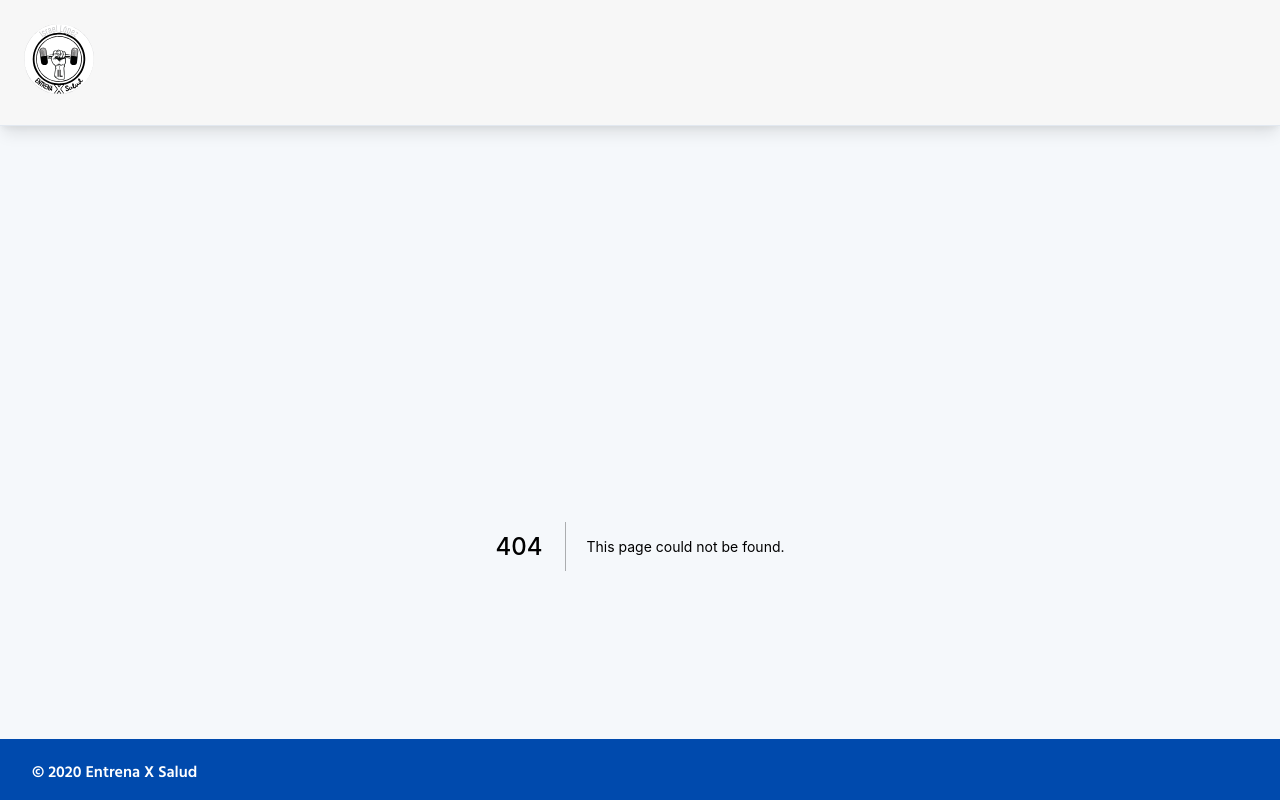
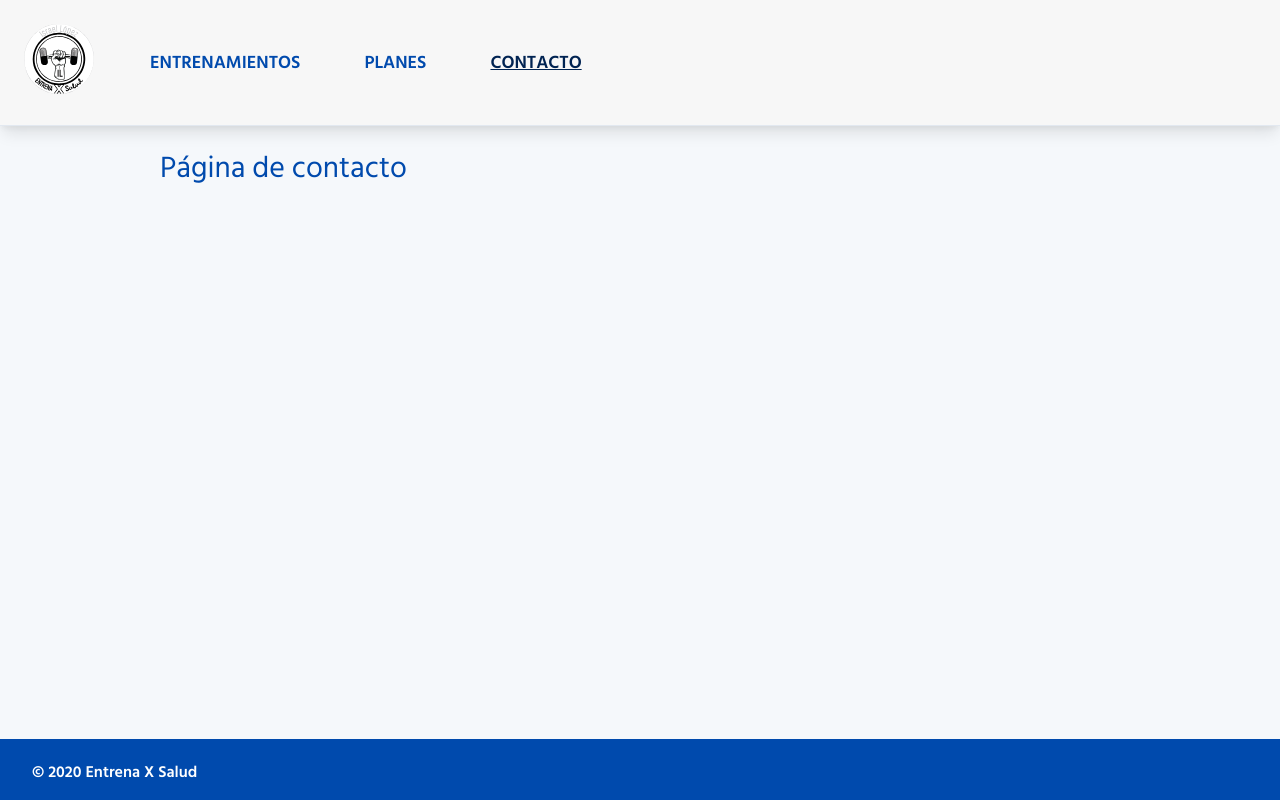
Before and after one commit to javiergranados/entrenaxsalud.es, a Next.js app: page /contacto in a window 1280 px wide. Before the commit this address had no page. Built offline with nearby package versions, Linux system fonts and the light colour scheme.

Commit message:
Revert "Remove unfinished pages"
This reverts commit 184bfb90dccf6b2f99bf1c8dc299e65b8bb77c94.

```diff
--- a/components/Navbar.jsx
+++ b/components/Navbar.jsx
@@ -59,6 +59,27 @@ function Navbar() {
         >
           INICIO
         </a>
+        <a
+          href="/entrenamientos"
+          onClick={handleLink}
+          className={`navbar__button${(router.pathname === '/entrenamientos' && ' selected') || ''}`}
+        >
+          ENTRENAMIENTOS
+        </a>
+        <a
+          href="/planes"
+          onClick={handleLink}
+          className={`navbar__button${(router.pathname === '/planes' && ' selected') || ''}`}
+        >
+          PLANES
+        </a>
+        <a
+          href="/contacto"
+          onClick={handleLink}
+          className={`navbar__button${(router.pathname === '/contacto' && ' selected') || ''}`}
+        >
+          CONTACTO
+        </a>
       </div>
     </nav>
   )
--- /dev/null
+++ b/pages/contacto.js
@@ -0,0 +1,17 @@
+function ContactPage() {
+  return (
+    <>
+      <p className="text-3xl text-cobaltBlue">Página de contacto</p>
+    </>
+  )
+}
+
+export async function getStaticProps() {
+  return {
+    props: {
+      title: 'Contacto',
+    },
+  }
+}
+
+export default ContactPage
--- /dev/null
+++ b/pages/entrenamientos.js
@@ -0,0 +1,17 @@
+function TrainingPage() {
+  return (
+    <>
+      <p className="text-3xl text-cobaltBlue">Página de entrenamientos</p>
+    </>
+  )
+}
+
+export async function getStaticProps() {
+  return {
+    props: {
+      title: 'Entrenamientos',
+    },
+  }
+}
+
+export default TrainingPage
--- a/pages/index.js
+++ b/pages/index.js
@@ -1,7 +1,7 @@
 function IndexPage() {
   return (
     <>
-      <p className="text-3xl text-cobaltBlue">Próximamente...</p>
+      <p className="text-3xl text-cobaltBlue">Página de inicio</p>
     </>
   )
 }
--- /dev/null
+++ b/pages/planes.js
@@ -0,0 +1,17 @@
+function PlanPage() {
+  return (
+    <>
+      <p className="text-3xl text-cobaltBlue">Página de planes</p>
+    </>
+  )
+}
+
+export async function getStaticProps() {
+  return {
+    props: {
+      title: 'Planes',
+    },
+  }
+}
+
+export default PlanPage
```
